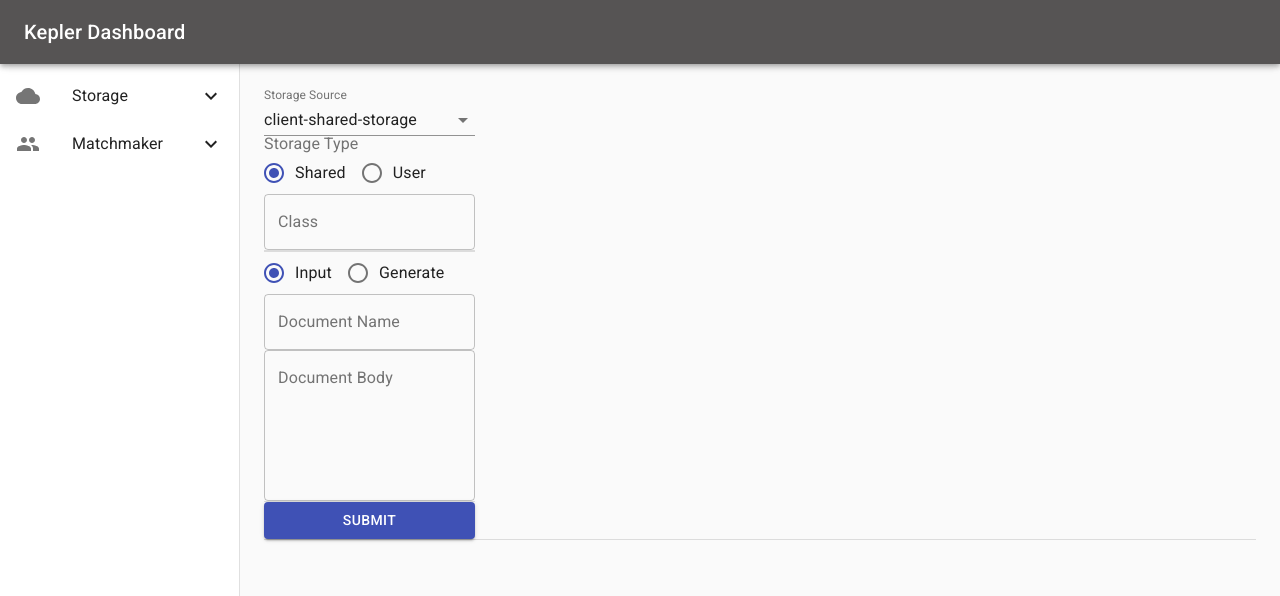
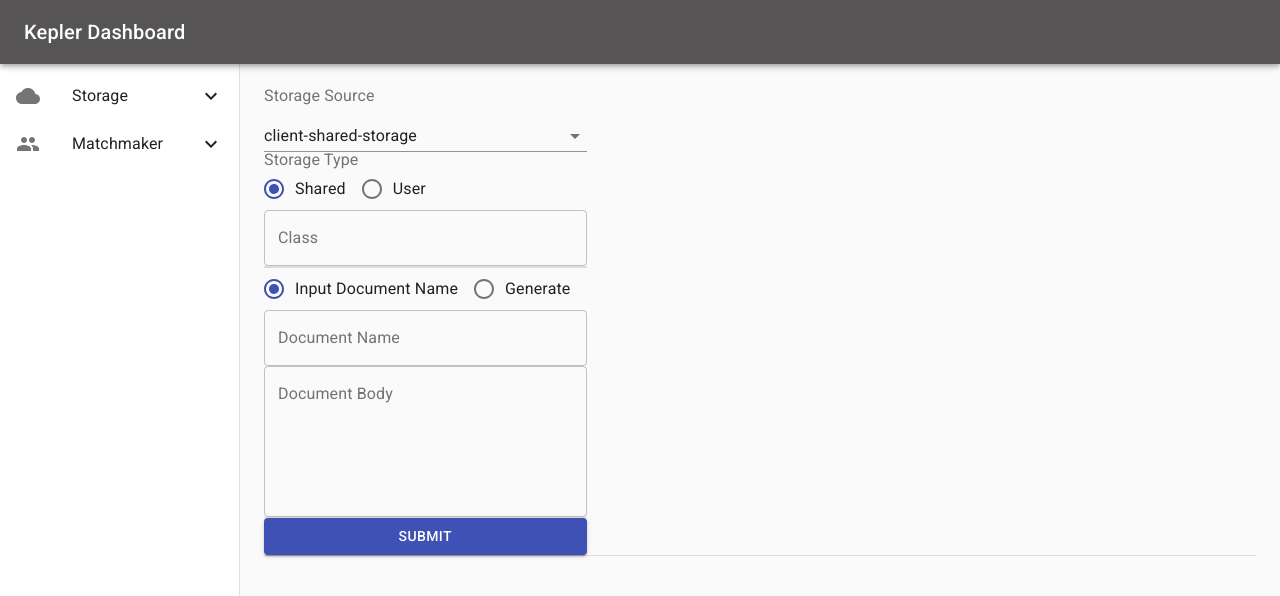
Before and after one commit to pgilfillan/learn-react, a React (Create React App) app: page /upload in a window 1280 px wide. Shown: the top 596 px of the page. Built offline with nearby package versions, Linux system fonts and the light colour scheme.

Commit message:
Updates to PUT form

```diff
--- a/src/components/storage-upload/StoragePUT.js
+++ b/src/components/storage-upload/StoragePUT.js
@@ -2,8 +2,15 @@ import React from 'react';
 import Divider from '@material-ui/core/Divider';
 import { FormControl, FormLabel, FormControlLabel, Radio,
          RadioGroup, TextField, Button, InputLabel, Select, MenuItem } from '@material-ui/core';
+import { makeStyles } from '@material-ui/core/styles';
+
+const useStyles = makeStyles(theme => ({
+
+}));
 
 function StoragePUT() {
+  const classes = useStyles();
+
   // State
   const [typeValue, setTypeValue] = React.useState('shared');
   const [showDocName, setShowDocName] = React.useState(true);
@@ -25,10 +32,16 @@ function StoragePUT() {
     }
   }
 
+  function handleFormSubmit(event) {
+    event.preventDefault();
+    console.log("/" + dbValue + "/v1/" + typeValue +  "/classes/<class>/documents/<docname>");
+  }
+
   return (
     <div>
+      <form onSubmit={handleFormSubmit}>
         <FormControl>
-        <InputLabel>Storage Source</InputLabel>
+          <FormLabel>Storage Source</FormLabel>
           <Select
             value={dbValue}
             onChange={(e) => {setDBValue(e.target.value)}}
@@ -40,7 +53,7 @@ function StoragePUT() {
             <MenuItem value="server-user-storage">server-user-storage</MenuItem>
           </Select>
 
-        <FormLabel component="legend">Storage Type</FormLabel>
+          <FormLabel>Storage Type</FormLabel>
           <RadioGroup
             aria-label="storage-type"
             name="storage-type-choices"
@@ -63,18 +76,19 @@ function StoragePUT() {
             onChange={handleUploadTypeChange}
             row
           >
-          <FormControlLabel value="input" control={<Radio color="primary" />} label="Input" />
+            <FormControlLabel value="input" control={<Radio color="primary" />} label="Input Document Name" />
             <FormControlLabel value="generate" control={<Radio color="primary" />} label="Generate" />
           </RadioGroup>
           <TextField variant="outlined" label="Document Name" style={docInputStyle}/>
 
           <TextField variant="outlined" multiline={true} rows={6} label="Document Body" />
           <Divider />
-        <Button variant="contained" color="primary">
+          <Button variant="contained" color="primary" type="submit">
               Submit
           </Button>
         </FormControl>
         <Divider />
+      </form>
     </div>
   );
 }
```
Lines whose indentation alone changed are shown as unchanged.
